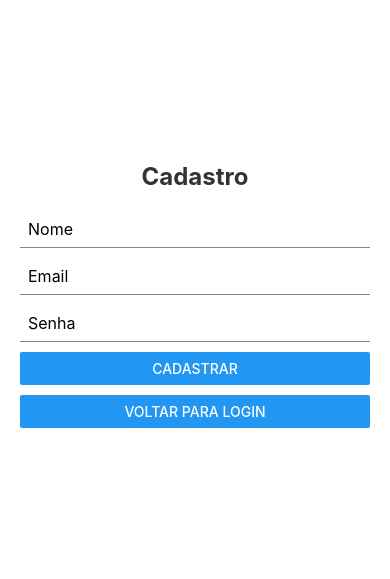
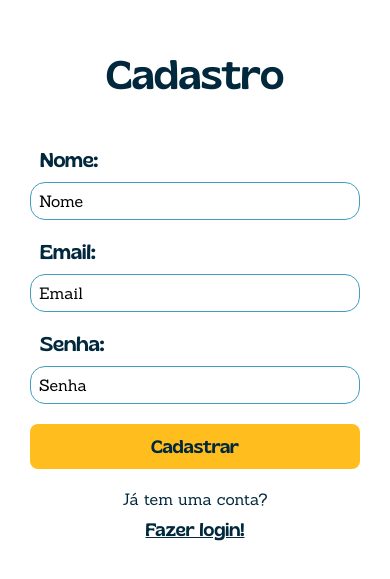
Before and after one commit to juliasenai/ConectaLibrasApp, a React Native app: screen /Cadastro in a window 390 px wide. Shown: the part 127-706 px from the top of the page. Built offline with nearby package versions, Linux system fonts and the light colour scheme.

Commit message:
atualização 3

```diff
--- a/pages/CadastroScreen.js
+++ b/pages/CadastroScreen.js
@@ -1,9 +1,17 @@
 //Cadastro
 import React, { useState } from "react";
-import { View, TextInput, Button, Alert, Text, StyleSheet, ActivityIndicator, TouchableOpacity } from "react-native";
+import {
+  View,
+  TextInput,
+  Alert,
+  Text,
+  StyleSheet,
+  ActivityIndicator,
+  TouchableOpacity,
+} from "react-native";
 import { createUserWithEmailAndPassword, updateProfile } from "firebase/auth";
 import { auth } from "../firebase";
-import { useFonts } from 'expo-font';
+import { useFonts } from "expo-font";
 
 export default function CadastroScreen({ navigation }) {
   const [nome, setNome] = useState("");
@@ -32,13 +40,13 @@ export default function CadastroScreen({ navigation }) {
   };
 
   const [fontsLoaded] = useFonts({
-      "titulos": require('../assets/fonts/gliker-regular.ttf'),
-      "textos": require('../assets/fonts/sanchez-font.ttf'),
+    titulos: require("../assets/fonts/gliker-regular.ttf"),
+    textos: require("../assets/fonts/sanchez-font.ttf"),
   });
 
   if (!fontsLoaded) {
     return (
-    <View style={{flex: 1, justifyContent: 'center', alignItems: 'center'}}>
+      <View style={{ flex: 1, justifyContent: "center", alignItems: "center" }}>
         <ActivityIndicator size="large" color="#4C7DFF" />
       </View>
     );
@@ -48,13 +56,18 @@ if (!fontsLoaded) {
     <View style={styles.container}>
       <Text style={styles.titulo}>Cadastro</Text>
 
+      <View>
+        <Text style={styles.textoCampo}>Nome:</Text>
         <TextInput
           placeholder="Nome"
           value={nome}
           onChangeText={setNome}
           style={styles.input}
         />
+      </View>
 
+      <View>
+        <Text style={styles.textoCampo}>Email:</Text>
         <TextInput
           placeholder="Email"
           value={email}
@@ -62,7 +75,10 @@ if (!fontsLoaded) {
           autoCapitalize="none"
           style={styles.input}
         />
+      </View>
 
+      <View>
+        <Text style={styles.textoCampo}>Senha:</Text>
         <TextInput
           placeholder="Senha"
           value={senha}
@@ -70,11 +86,17 @@ if (!fontsLoaded) {
           secureTextEntry
           style={styles.input}
         />
+      </View>
 
-      <Button title="Cadastrar" onPress={handleCadastro} />
+      <TouchableOpacity style={styles.botao} onPress={handleCadastro}>
+        <Text style={styles.textoBotao}>Cadastrar</Text>
+      </TouchableOpacity>
 
-      <View style={styles.botaoContainer}>
-        <Button title="Voltar para Login" onPress={() => navigation.navigate("Login")} />
+      <View style={styles.containerVoltar}>
+        <Text style={styles.textoSimples}>Já tem uma conta?</Text>
+        <TouchableOpacity onPress={() => navigation.navigate("Login")}>
+          <Text style={styles.textoBotao2}>Fazer login!</Text>
+        </TouchableOpacity>
       </View>
     </View>
   );
@@ -82,26 +104,68 @@ if (!fontsLoaded) {
 
 const styles = StyleSheet.create({
   container: {
-    padding: 20,
     flex: 1,
     justifyContent: "center",
     backgroundColor: "#fff",
+    paddingHorizontal: 20,
   },
   titulo: {
-    fontSize: 24,
-    marginBottom: 20,
-    fontWeight: "bold",
+    fontSize: 40,
+    marginBottom: 40,
     textAlign: "center",
-    color: "#333",
+    color: "#01283C",
+    fontFamily: "titulos",
   },
   input: {
-    marginBottom: 10,
+    marginBottom: 20,
     borderBottomWidth: 1,
-    borderBottomColor: "#888",
     padding: 8,
     fontSize: 16,
+    borderWidth: 1,
+    borderColor: "#419EBD",
+    marginBottom: 10,
+    marginHorizontal: 10,
+    fontFamily: "textos",
+    borderRadius: 15,
   },
-  botaoContainer: {
+  textoCampo: {
+    color: "#01283C",
+    fontSize: 20,
+    fontFamily: "titulos",
+    marginBottom: 10,
+    marginTop: 10,
+    marginHorizontal: 20,
+  },
+  botao: {
+    backgroundColor: "#FFBE1D",
+    paddingVertical: 12,
+    paddingHorizontal: 32,
+    borderRadius: 8,
+    marginHorizontal: 10,
     marginTop: 10,
   },
+  textoBotao: {
+    color: "#01283C",
+    fontSize: 18,
+    fontFamily: "titulos",
+    textAlign: "center",
+  },
+  containerVoltar: {
+    alignItems: "center",
+    marginTop: 20,
+  },
+  textoSimples: {
+    color: "#01283C",
+    fontSize: 16,
+    fontFamily: "textos",
+    textAlign: "center",
+    marginBottom: 10,
+  },
+  textoBotao2: {
+    color: "#01283C",
+    fontSize: 18,
+    fontFamily: "titulos",
+    textAlign: "center",
+    textDecorationLine: "underline",
+  },
 });
--- a/pages/Historico.js
+++ b/pages/Historico.js
@@ -7,20 +7,12 @@ import {
   StyleSheet,
   ActivityIndicator,
 } from "react-native";
-import { signOut } from "firebase/auth";
-import { auth } from "../firebase";
 import { useFonts } from "expo-font";
 import Entypo from "@expo/vector-icons/Entypo";
 
 export default function Historico({ navigation }) {
   const Voltar = () => {
-    signOut(auth)
-      .then(() => {
-        navigation.replace("Menu");
-      })
-      .catch((error) => {
-        alert(error.message);
-      });
+    navigation.goBack();
   };
 
   const [fontsLoaded] = useFonts({
@@ -53,15 +45,13 @@ export default function Historico({ navigation }) {
     </View>
   );
 }
+
 const styles = StyleSheet.create({
   container: {
     flex: 1,
     backgroundColor: "#01283C",
     paddingTop: 50,
     width: "100%",
-    // borderWidth: 2, // largura da borda
-    // borderColor: "blue", // cor da borda
-    // borderRadius: 10, // cantos arredondados
   },
   inicio: {
     flexDirection: "row",
@@ -86,9 +76,6 @@ const styles = StyleSheet.create({
     width: "100%",
     marginRight: 20,
     marginTop: 50,
-    // borderWidth: 2, // largura da borda
-    // borderColor: "blue", // cor da borda
-    // borderRadius: 10, // cantos arredondados
   },
   texto: {
     fontSize: 50,
@@ -97,30 +84,21 @@ const styles = StyleSheet.create({
     fontFamily: "textos",
     marginTop: 20,
     paddingLeft: 50,
-    // borderWidth: 2, // largura da borda
-    // borderColor: "blue", // cor da borda
-    // borderRadius: 10, // cantos arredondados
   },
-    libras: {
+  libras: {
     fontSize: 50,
     marginBottom: 20,
     color: "#fff",
     fontFamily: "textos",
     marginTop: 20,
     paddingLeft: 50,
-    // borderWidth: 2, // largura da borda
-    // borderColor: "blue", // cor da borda
-    // borderRadius: 10, // cantos arredondados
   },
-    conteudo: {
+  conteudo: {
     fontSize: 50,
     marginBottom: 20,
     color: "#fff",
     fontFamily: "textos",
     marginTop: 20,
     paddingLeft: 50,
-    // borderWidth: 2, // largura da borda
-    // borderColor: "blue", // cor da borda
-    // borderRadius: 10, // cantos arredondados
   },
 });
--- a/pages/HomeScreen.js
+++ b/pages/HomeScreen.js
@@ -1,28 +1,28 @@
 // HomeScreen.js
 import React from "react";
-import { View, Text, TouchableOpacity, StyleSheet, Image, ActivityIndicator,} from "react-native";
-import { signOut } from "firebase/auth";
-import { auth } from "../firebase";
-import { useFonts } from 'expo-font';
+import {
+  View,
+  Text,
+  TouchableOpacity,
+  StyleSheet,
+  Image,
+  ActivityIndicator,
+} from "react-native";
+import { useFonts } from "expo-font";
 
 export default function HomeScreen({ navigation }) {
   const handleIntro = () => {
-    signOut(auth)
-      .then(() => {
-        navigation.replace("Principal"); // vai pra página principal
-      })
-      .catch((error) => {
-        alert(error.message);
-      });
+    navigation.replace("Principal");
   };
+
   const [fontsLoaded] = useFonts({
-    "titulos": require('../assets/fonts/gliker-regular.ttf'),
-    "textos": require('../assets/fonts/sanchez-font.ttf'),
+    titulos: require("../assets/fonts/gliker-regular.ttf"),
+    textos: require("../assets/fonts/sanchez-font.ttf"),
   });
 
   if (!fontsLoaded) {
     return (
-    <View style={{flex: 1, justifyContent: 'center', alignItems: 'center'}}>
+      <View style={{ flex: 1, justifyContent: "center", alignItems: "center" }}>
         <ActivityIndicator size="large" color="#4C7DFF" />
       </View>
     );
@@ -31,7 +31,7 @@ if (!fontsLoaded) {
   return (
     <View style={styles.container}>
       <Image
-        source={require('../assets/img/Logo2.png')}
+        source={require("../assets/img/Logo2.png")}
         style={styles.imagem}
       />
       <Text style={styles.titulo}>Sua comunicação no Conecta Libras</Text>
@@ -46,6 +46,7 @@ if (!fontsLoaded) {
     </View>
   );
 }
+
 const styles = StyleSheet.create({
   container: {
     flex: 1,
@@ -53,8 +54,8 @@ const styles = StyleSheet.create({
     alignItems: "center",
     backgroundColor: "#01283C",
   },
-  imagem:{
-    width: '100%',
+  imagem: {
+    width: "100%",
     height: 400,
     marginBottom: 20,
   },
@@ -63,15 +64,15 @@ const styles = StyleSheet.create({
     marginBottom: 20,
     color: "#fff",
     fontFamily: "titulos",
-    textAlign: 'center',
-
+    textAlign: "center",
   },
   texto: {
     fontSize: 25,
     marginBottom: 15,
     color: "#fff",
     fontFamily: "textos",
-    textAlign: 'center',
+    textAlign: "center",
+    paddingHorizontal: 20,
   },
   botao: {
     backgroundColor: "#FFBE1D",
--- a/pages/LoginScreen.js
+++ b/pages/LoginScreen.js
@@ -85,9 +85,8 @@ export default function LoginScreen({ navigation }) {
         <Text style={styles.textoBotao}>Vamos começar!</Text>
       </TouchableOpacity>
       <View style={styles.containerCadastro}>
-        <Text style={styles.textoBotao}>Não tem uma conta?</Text>
+        <Text style={styles.textoSimples}>Não tem uma conta?</Text>
         <TouchableOpacity
-          style={styles.botao}
           onPress={() => navigation.navigate("Cadastro")}
         >
           <Text style={styles.textoBotao2}>Criar uma conta!</Text>
@@ -172,6 +171,13 @@ const styles = StyleSheet.create({
     fontFamily: "titulos",
     textAlign: "center",
   },
+  textoSimples: {
+    color: "#01283C",
+    fontSize: 16,
+    fontFamily: "textos",
+    textAlign: "center",
+    marginBottom: 10,
+  },
   textoBotao2: {
     color: "#01283C",
     fontSize: 18,
--- a/pages/Menu.js
+++ b/pages/Menu.js
@@ -38,15 +38,6 @@ export default function Menu({ navigation }) {
         alert(error.message);
       });
   };
-  const Historico = () => {
-    signOut(auth)
-      .then(() => {
-        navigation.replace("Historico");
-      })
-      .catch((error) => {
-        alert(error.message);
-      });
-  };
   const Sair = () => {
     signOut(auth)
       .then(() => {
@@ -74,7 +65,7 @@ export default function Menu({ navigation }) {
           <Text style={styles.tituloUsuario}>Olá, nome de cadastro!</Text>
         </View>
       </View>
-      <TouchableOpacity style={styles.historico} onPress={Historico}>
+      <TouchableOpacity style={styles.historico} onPress={() => navigation.navigate("Historico")}>
           <Octicons name="history" size={40} color="#fff" />
         <Text style={styles.textoHist}>Histórico</Text>
       </TouchableOpacity>
--- a/pages/Principal.js
+++ b/pages/Principal.js
@@ -1,31 +1,28 @@
 //Principal
 import React from "react";
-import { View, Text, TouchableOpacity, StyleSheet, ActivityIndicator } from "react-native";
-import { signOut } from "firebase/auth";
-import { auth } from "../firebase";
+import {
+  View,
+  Text,
+  TouchableOpacity,
+  StyleSheet,
+  ActivityIndicator,
+} from "react-native";
 import { useFonts } from "expo-font";
-import Feather from '@expo/vector-icons/Feather';
+import Feather from "@expo/vector-icons/Feather";
 
 export default function Principal({ navigation }) {
-
   const handlePrincipal = () => {
-      signOut(auth)
-        .then(() => {
-          navigation.replace("Menu");
-        })
-        .catch((error) => {
-          alert(error.message);
-        });
+    navigation.navigate("Menu");
   };
 
   const [fontsLoaded] = useFonts({
-    "titulos": require("../assets/fonts/gliker-regular.ttf"),
-    "textos": require("../assets/fonts/sanchez-font.ttf"),
+    titulos: require("../assets/fonts/gliker-regular.ttf"),
+    textos: require("../assets/fonts/sanchez-font.ttf"),
   });
 
   if (!fontsLoaded) {
     return (
-    <View style={{flex: 1, justifyContent: 'center', alignItems: 'center'}}>
+      <View style={{ flex: 1, justifyContent: "center", alignItems: "center" }}>
         <ActivityIndicator size="large" color="#4C7DFF" />
       </View>
     );
@@ -40,6 +37,7 @@ if (!fontsLoaded) {
     </View>
   );
 }
+
 const styles = StyleSheet.create({
   container: {
     flex: 1,
```
Lines whose indentation alone changed are shown as unchanged.
